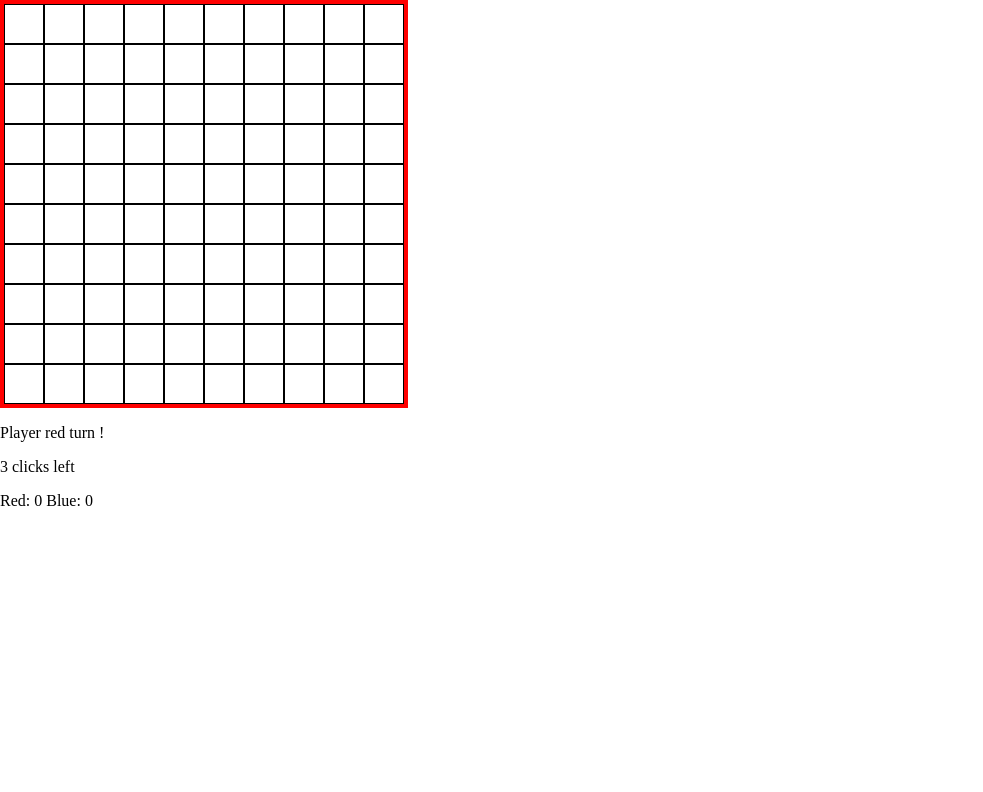
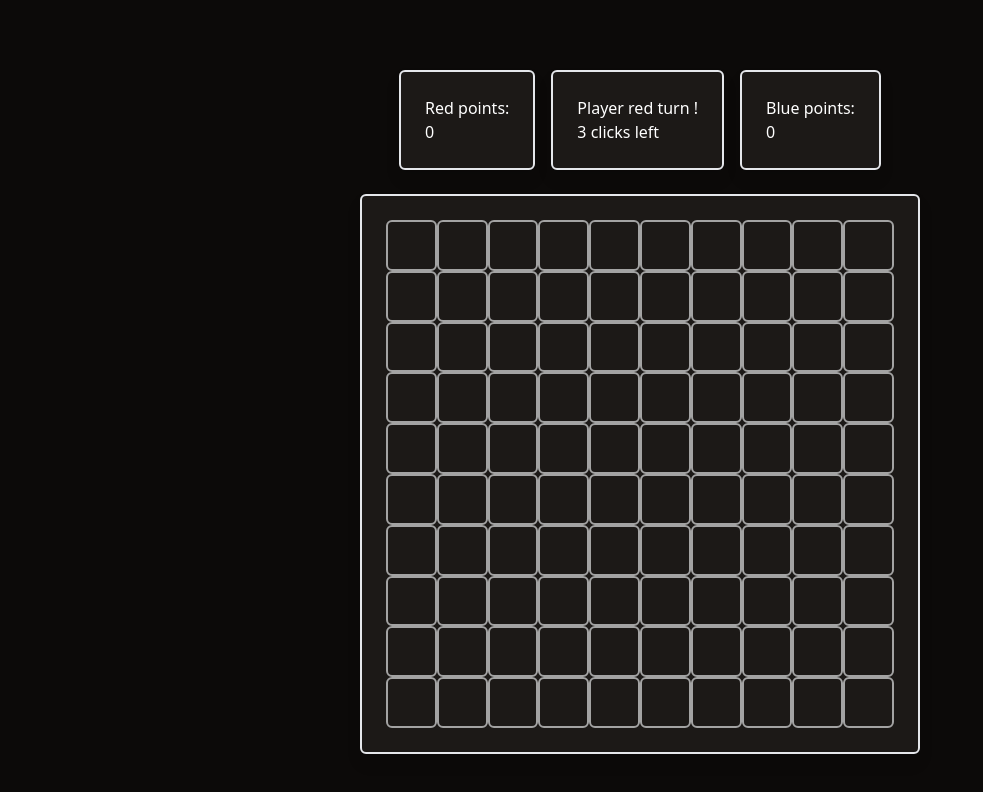
Before and after one commit to projeto-de-algoritmos-2024/Grafos1_BanzaiGame, a website with bundled scripts: page src/index.html in a window 1280 px wide. Shown: the whole page, without its empty margins (0-983 px from the left). Built offline with nearby package versions, Linux system fonts and the light colour scheme.

Commit message:
adiciona versão do jogo com interface mais bonita :D
Sim eu estou comitando em português agora

```diff
--- a/src/index.html
+++ b/src/index.html
@@ -3,22 +3,37 @@
 <head>
     <meta charset="UTF-8">
     <title>Banzai !</title>
-    <link rel="stylesheet" href="style.css">
+    <link rel="stylesheet" href="output.css">
 </head>
-<body>
-    <div id="grid-container" > </div>
+<body class="flex flex-col justify-center items-center bg-stone-950" id="panel-div">
+
+    <div class="flex flex-col justify-center items-center w-[50%] h-[100%]">
+        <div class="flex flex-row justify-around p-6 gap-[1em]">
+
+            <div class="bg-stone-900 p-6 rounded-md drop-shadow-lg border-2 border-500-neutral text-white">
+                <p>Red points:</p>
+                <p  id="red-counter"> 0 </p>
+            </div>
+
+            <div class="bg-stone-900 p-6 rounded-md drop-shadow-lg border-2 border-500-neutral text-white">
+                <p id="info-player-turn"> Player red turn !</p>
+                <p id="info-clicks-left"> 0 clicks left </p>
+            </div>
+
+
+            <div class="bg-stone-900 p-6 rounded-md drop-shadow-lg border-2 border-500-neutral text-white">
+                <p>Blue points:</p>
+                <p id="blue-counter"> 0 </p>
+            </div>
+        </div>
+
+        <div
+                class="grid grid-cols-10 bg-stone-900 p-6 rounded-md drop-shadow-lg border-2 border-500-neutral
+                h-[35em]  aspect-square"
+                id="grid-container">
+        </div>
+
+    </div>
     <script src="script.js" type="module"></script>
-    <div id="info-panel">
-            <p id="info-player-turn">
-                Player red turn !
-            </p>
-            <p id="info-clicks-left">
-                0 clicks left !
-            </p>
-            <p id="info-players-points">
-                Red: 0 Blue: 0
-            </p>
-    </div>
-
 </body>
 </html>
--- /dev/null
+++ b/src/package.json
@@ -0,0 +1,5 @@
+{
+  "devDependencies": {
+    "tailwindcss": "^3.4.14"
+  }
+}
--- a/src/script.js
+++ b/src/script.js
@@ -24,8 +24,11 @@ function updateClicksLeftPanel() {
 }
 
 function updatePlayersPointsPanel() {
-    let playersPointsParagraph = document.getElementById("info-players-points");
-    playersPointsParagraph.innerText =  `Red: ${playerPointsCounter[0]}, Blue: ${playerPointsCounter[1]}`
+    let redCounter = document.getElementById("red-counter");
+    redCounter.innerText = `${playerPointsCounter[0]}`
+
+    let blueCounter = document.getElementById("blue-counter");
+    blueCounter.innerText = `${playerPointsCounter[1]}`
 }
 
 function updatePlayerTurnPanel() {
@@ -74,6 +77,8 @@ function handleCellClick(square) {
 
     clicksLeft--;
     totCellsPainted++;
+    console.log(`clicks left: ${clicksLeft}`)
+    console.log(`player: ${currentPlayerIndex}`)
     if (clicksLeft === 0) {
         clicksLeft = getRandomClicks();
         currentPlayerIndex = Math.abs(currentPlayerIndex-1);
@@ -91,18 +96,24 @@ function handleCellClick(square) {
 
 function buildSquare(r, c) {
     let square = document.createElement('div');
-    square.classList.add('square');
+    square.classList.add('bg-stone-900');
+    square.classList.add('border-2');
+    square.classList.add('border-neutral-400');
+    square.classList.add('p-5');
+    square.classList.add('rounded-md');
+    square.classList.add('w-full');
+    square.classList.add('h-full');
+
     square.id = `square-${r}-${c}`
     square.addEventListener('click', () => {handleCellClick(square)})
-    // I couldn't pass it to the CSS (yet)
-    square.style.width = `${100/ gridWidth}%`
     return square;
 }
 
 function fillClosedSquares(color) {
-    for (let row of gridContainer.children) {
-        for(let cell of row.children) {
-            if (!cell.style.backgroundColor && paintable(cell, color)) {
+    for (let x = 0; x < gridHeight; x++) {
+        for (let y = 0; y < gridWidth; y++) {
+            let cell = document.getElementById(`square-${x}-${y}`);
+            if (! cell.style.backgroundColor && paintable(cell, color)) {
                 cell.style.backgroundColor = color;
                 totCellsPainted++;
                 playerPointsCounter[currentPlayerIndex]++;
@@ -144,7 +155,7 @@ function paintable(cell, color) {
             let nx = x + dx, ny = y + dy;
             let newCell = getCellByCoordinate(nx, ny);
 
-            if (getCellColor(newCell) == color || visited[nx][ny]) continue;
+            if (getCellColor(newCell) === color || visited[nx][ny]) continue;
 
             visited[nx][ny] = true;
 
@@ -172,9 +183,10 @@ export function initializeGrid() {
     for (let r = 0; r < gridHeight; r++) {
         let row = buildRow(r);
         for (let c = 0; c < gridWidth; c++) {
+            gridContainer.appendChild(buildSquare(r,c));
             row.appendChild(buildSquare(r, c));
         }
-        gridContainer.appendChild(row);
+        //gridContainer.appendChild(row);
     }
 }
 
--- a/src/style.css
+++ b/src/style.css
@@ -1,14 +1,16 @@
+@tailwind base;
+@tailwind components;
+@tailwind utilities;
+
 html, body {
     height: 100%;
     margin: 0;
     padding: 0;
 }
 
-#grid-container {
-    border: red solid 4px;
-    max-width: 50%;
-    max-height: 50%;
-    aspect-ratio: 1 / 1;
+#info-panel {
+    max-width: 75%;
+    max-height: 10%;
 }
 
 .square {
@@ -19,3 +21,6 @@ html, body {
     display: flex;
     flex-direction: row;
 }
+
+.points-counter {
+}
--- /dev/null
+++ b/tailwind.config.js
@@ -0,0 +1,8 @@
+/** @type {import('tailwindcss').Config} */
+module.exports = {
+  content: ["./src/*.{html,js,css}"],
+  theme: {
+    extend: {},
+  },
+  plugins: [],
+}
```
Also changed, not shown: README.md, src/output.css (added).
